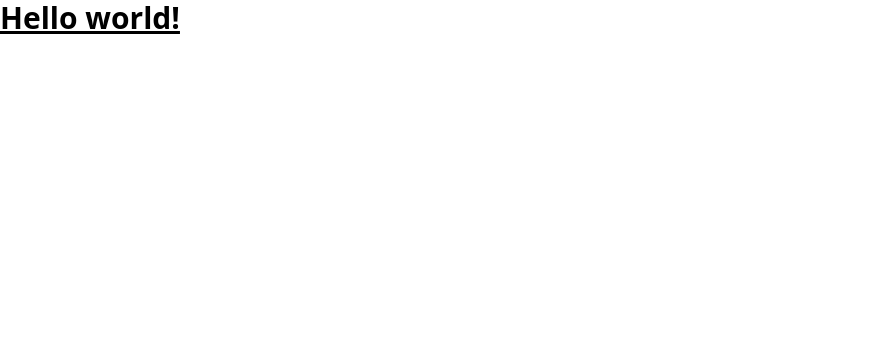
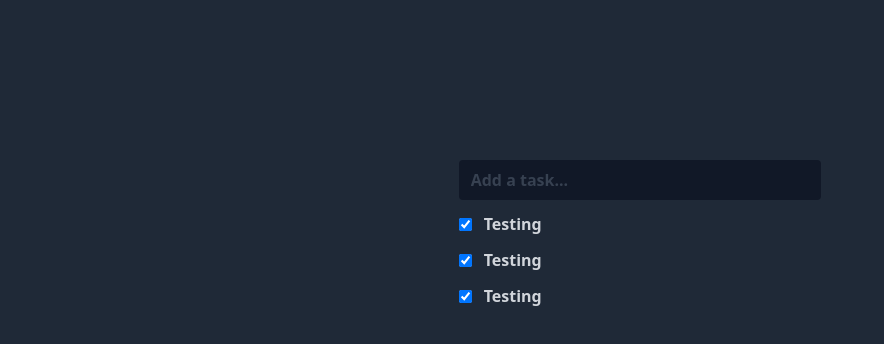
Before and after one commit to thefloatingtree/react-course-playground, a React (Create React App) app in the folder creativity-zone/todo/: page / in a window 1280 px wide. Shown: the top 344 px of the page, without its empty margins (0-884 px from the left). Built offline with nearby package versions, Linux system fonts and the light colour scheme.

Commit message:
todo app: mocked out input and todos

```diff
--- a/creativity-zone/todo/src/App.js
+++ /dev/null
@@ -1,7 +0,0 @@
-export default function App() {
-  return (
-    <h1 className="text-3xl font-bold underline">
-      Hello world!
-    </h1>
-  )
-}
--- /dev/null
+++ b/creativity-zone/todo/src/App.jsx
@@ -0,0 +1,18 @@
+import { useState } from "react";
+import Task from "./components/Tasks/Task";
+import Tasks from "./components/Tasks/Tasks";
+import Input from "./components/UI/Input";
+
+export default function App() {
+
+  const [value, setValue] = useState("")
+
+  return (
+    <div className="flex justify-center w-full py-16 sm:py-32">
+      <div className="w-11/12 sm:w-1/2 xl:w-1/3 min-w-sm p-8">
+        <Input value={value} onChange={(e) => setValue(e.target.value)} placeholder={"Add a task..."} />
+        <Tasks tasks={[ { content: "Testing", checked: true }, { content: "Testing", checked: true }, { content: "Testing", checked: true } ]} ></Tasks>
+      </div>
+    </div>
+  )
+}
--- /dev/null
+++ b/creativity-zone/todo/src/components/Tasks/Task.jsx
@@ -0,0 +1,6 @@
+export default function Task({ task }) {
+    return <div className="flex items-center space-x-3">
+        <input type="checkbox" checked={task.checked} />
+        <p className="text-gray-300 font-semibold">{task.content}</p>
+    </div>
+}
--- /dev/null
+++ b/creativity-zone/todo/src/components/Tasks/Tasks.jsx
@@ -0,0 +1,7 @@
+import Task from "./Task";
+
+export default function Tasks({ tasks }) {
+    return <div className="space-y-3 py-3">
+        {tasks.map((task, index) => <Task task={task} key={index}></Task>)}
+    </div>
+}
--- /dev/null
+++ b/creativity-zone/todo/src/components/UI/Input.jsx
@@ -0,0 +1,9 @@
+export default function Input({ value, onChange, placeholder }) {
+    return <input
+        type="text"
+        className="rounded w-full py-2 px-3 text-gray-300 placeholder:text-gray-700 font-semibold bg-gray-900 outline-none focus:bg-gray-950 transition-all"
+        placeholder={placeholder}
+        value={value}
+        onChange={onChange}
+    />
+}
--- a/creativity-zone/todo/src/index.css
+++ b/creativity-zone/todo/src/index.css
@@ -1,3 +1,7 @@
 @tailwind base;
 @tailwind components;
 @tailwind utilities;
+
+body {
+  @apply bg-gray-800;
+}
--- a/creativity-zone/todo/tailwind.config.js
+++ b/creativity-zone/todo/tailwind.config.js
@@ -3,7 +3,16 @@ module.exports = {
     "./src/**/*.{js,jsx,ts,tsx}",
   ],
   theme: {
-    extend: {},
+    minWidth: {
+      'sm': '18rem',
+    },
+    extend: {
+      colors: {
+        gray: {
+          950: '#0c1424'
+        }
+      }
+    },
   },
   plugins: [],
 }
```
